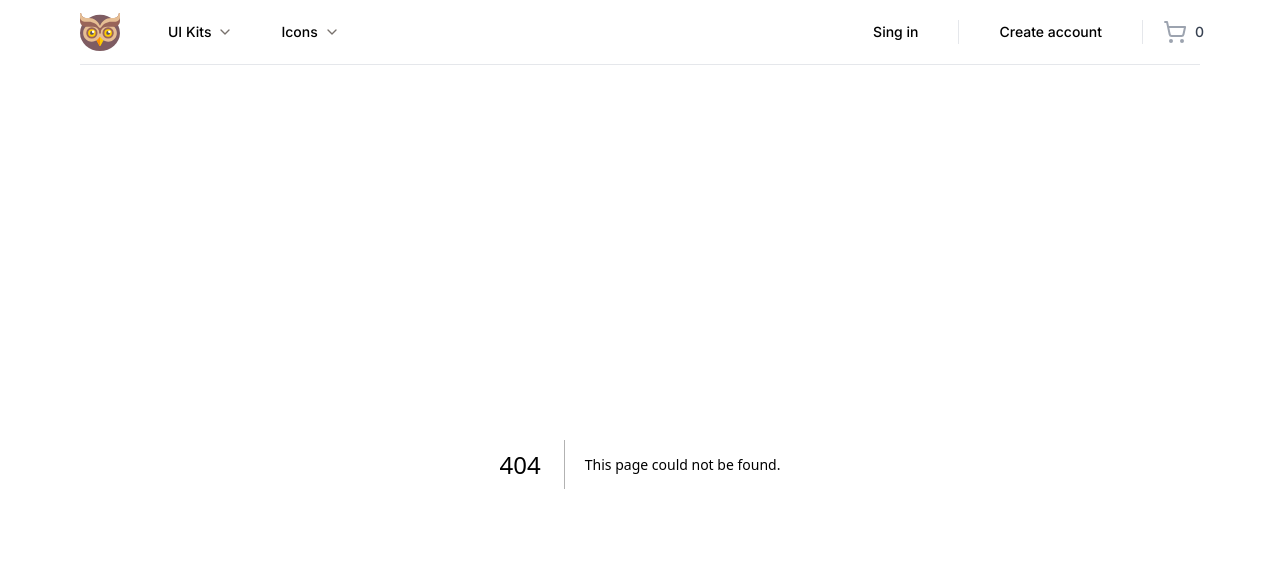
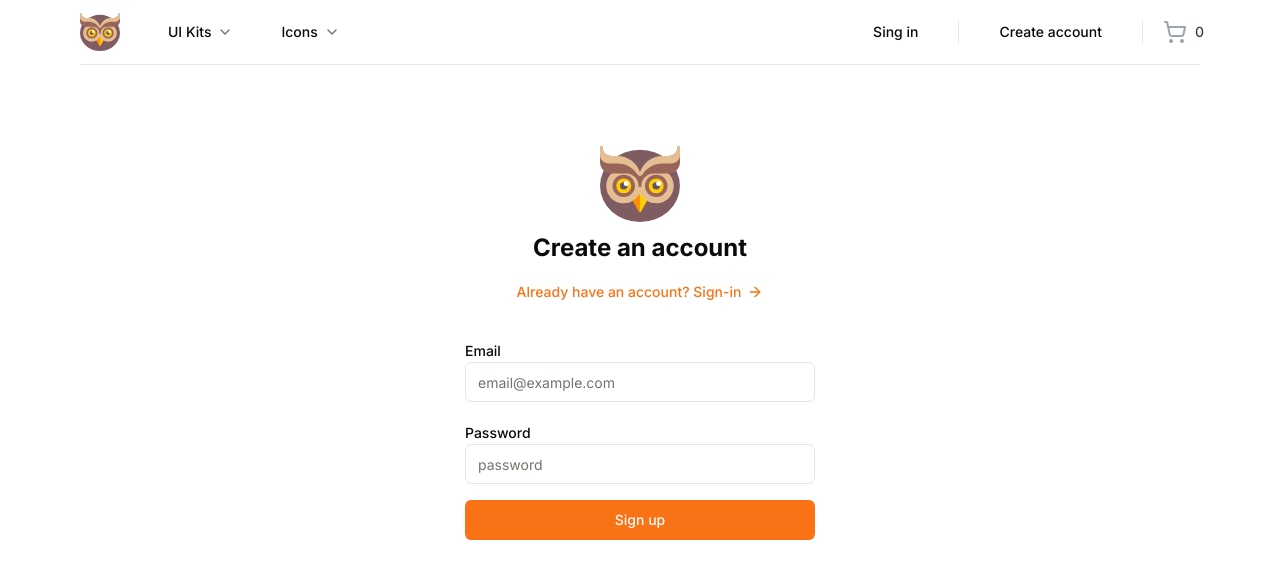
Before and after one commit to Matus28/e-commerce, a Next.js app: page /sign-up in a window 1280 px wide. Before the commit this address had no page. Shown: the top 578 px of the page. Built offline with nearby package versions, Linux system fonts and the light colour scheme.

Commit message:
feat: creates new page for signup

```diff
--- /dev/null
+++ b/src/app/(auth)/sign-up/page.tsx
@@ -0,0 +1,85 @@
+"use client";
+
+import { Icons } from "@/components/Icons";
+import { Button, buttonVariants } from "@/components/ui/button";
+import { Input } from "@/components/ui/input";
+import { Label } from "@/components/ui/label";
+import { cn } from "@/lib/utils";
+import { ArrowRight } from "lucide-react";
+import Link from "next/link";
+import { useForm } from "react-hook-form";
+import { zodResolver } from "@hookform/resolvers/zod";
+import {
+  AuthCredentialsValidator,
+  TAuthCredentialsValidator,
+} from "@/lib/validators/accountCredentialsValidator";
+
+const Page = () => {
+  const {
+    register,
+    handleSubmit,
+    formState: { errors },
+  } = useForm<TAuthCredentialsValidator>({
+    resolver: zodResolver(AuthCredentialsValidator),
+  });
+
+  const onSubmit = ({ email, password }: TAuthCredentialsValidator) => {
+    // SEND data to server
+  };
+
+  return (
+    <>
+      <div className="container relative flex pt-20 flex-col items-center justify-center lg:px-0">
+        <div className="mx-auto flex w-full flex-col justify-center space-y-6 sm:w-[350px]">
+          <div className="flex flex-col items-center space-y-2 text-center">
+            <Icons.logo className="h-20 w-20" />
+            <h1 className="text-2xl font-bold">Create an account</h1>
+
+            <Link
+              href="/sign-in"
+              className={buttonVariants({
+                variant: "link",
+                className: "gap-1.5",
+              })}
+            >
+              Already have an account? Sign-in
+              <ArrowRight className="h-4 w-4" />
+            </Link>
+          </div>
+
+          <div className="grid gap-6">
+            <form onSubmit={handleSubmit(onSubmit)}>
+              <div className="grid gap-2">
+                <div className="grid gap-1 py-2">
+                  <Label htmlFor="email">Email</Label>
+                  <Input
+                    {...register("email")}
+                    className={cn({
+                      "focus-visible:ring-red-500": errors.email,
+                    })}
+                    placeholder="email@example.com"
+                  />
+                </div>
+
+                <div className="grid gap-1 py-2">
+                  <Label htmlFor="password">Password</Label>
+                  <Input
+                    {...register("password")}
+                    className={cn({
+                      "focus-visible:ring-red-500": errors.password,
+                    })}
+                    placeholder="password"
+                  />
+                </div>
+
+                <Button>Sign up</Button>
+              </div>
+            </form>
+          </div>
+        </div>
+      </div>
+    </>
+  );
+};
+
+export default Page;
```
